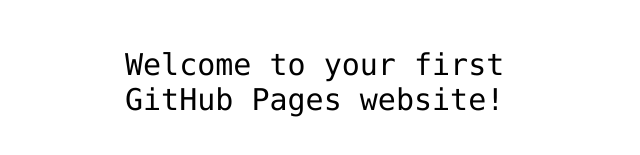
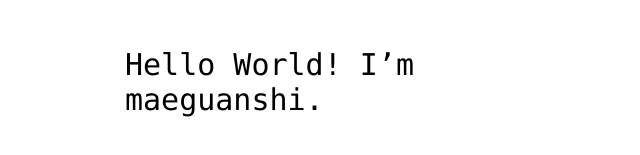
Before and after one commit to maeguanshi/hello-world, a plain HTML site: page index.html in a window 1280 px wide. Shown: the part 341-496 px from the top of the page, without its empty margins (315-955 px from the left). Drawn offline with Linux system fonts and the light colour scheme.

Commit message:
Update index.html
Updated my introduction.

```diff
--- a/index.html
+++ b/index.html
@@ -12,7 +12,7 @@
 <img src="https://octodex.github.com/images/daftpunktocat-thomas.gif" id="octocat" alt="octocat-gif" />
 
 <!-- Change this code here by copy and pasting your template on line 15 -->
-<p>Welcome to your first GitHub Pages website!</p>
+<p>Hello World! I’m maeguanshi.</p>
 
 </body>
 </html>
```
